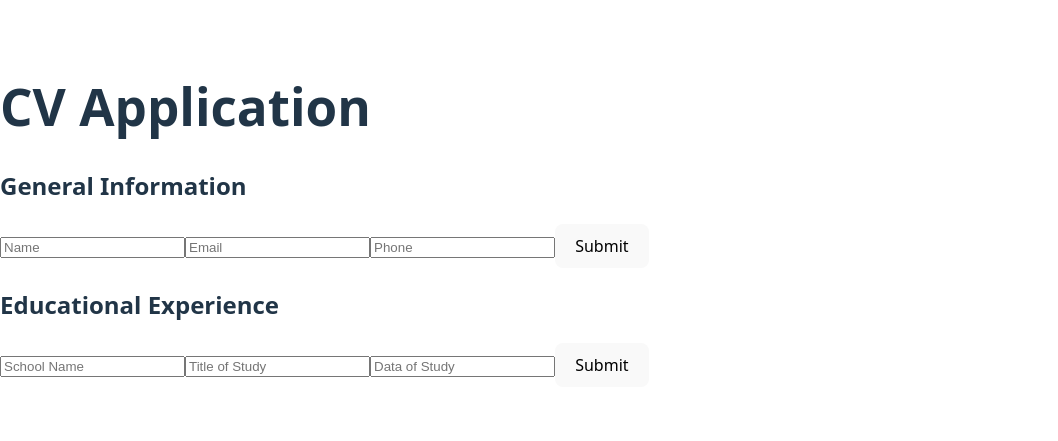
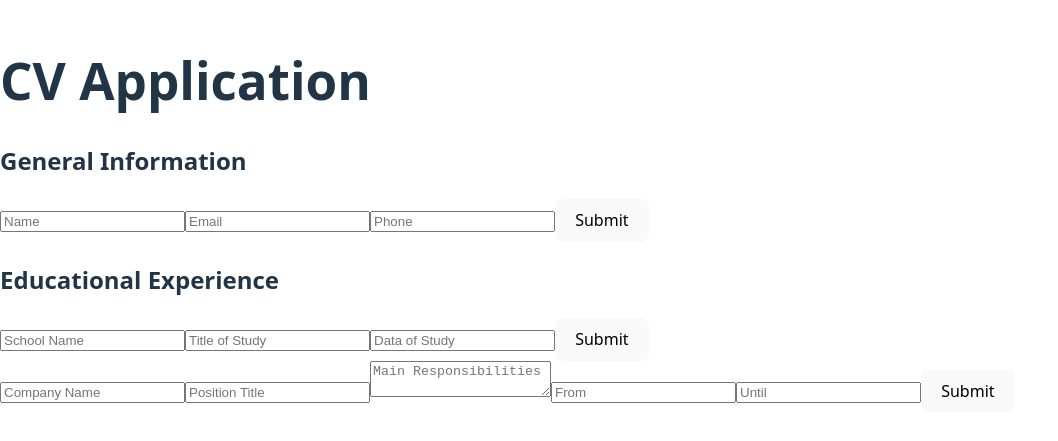
Before and after one commit to ENAwareness/cv-app, a React (Vite) app: page / in a window 1280 px wide. Shown: the part 185-626 px from the top of the page, without its empty margins (0-1058 px from the left). Built offline with nearby package versions, Linux system fonts and the light colour scheme.

Commit message:
Add practical experience section to application
- Created form fields for company name, position title, main responsibilities, and employment dates.

```diff
--- a/src/App.jsx
+++ b/src/App.jsx
@@ -1,5 +1,6 @@
 import GeneralInfoForm from './components/GeneralInfoForm';
 import EducationForm from './components/EducationForm';
+import ExperienceForm from './components/ExperienceForm';
 
 function App() {
   return (
@@ -7,6 +8,7 @@ function App() {
       <h1>CV Application</h1>
       <GeneralInfoForm />
       <EducationForm />
+      <ExperienceForm />
     </div>
   );
 }
--- a/src/components/EducationForm.jsx
+++ b/src/components/EducationForm.jsx
@@ -47,7 +47,7 @@ export default function EducationForm() {
           value={info.data}
           onChange={handleChange}
         />
-        <button onClick={handleSubmit}>Submit</button>
+        <button type="submit">Submit</button>
       </form>
     );
   } else {
--- a/src/components/ExperienceForm.jsx
+++ b/src/components/ExperienceForm.jsx
@@ -0,0 +1,79 @@
+import { useState } from 'react';
+
+export default function ExperienceForm() {
+  const [isEditing, setIsEditing] = useState(true);
+  const [info, setInfo] = useState({
+    company: '',
+    position: '',
+    responsibilities: '',
+    dataFrom: '',
+    dataUntil: ''
+  });
+
+  function handleChange(e) {
+    const { name, value } = e.target;
+    setInfo((prev) => ({ ...prev, [name]: value }));
+  }
+
+  function handleSubmit(e) {
+    e.preventDefault();
+    setIsEditing(false);
+  }
+
+  function handleEdit() {
+    setIsEditing(true);
+  }
+
+  if (isEditing) {
+    return (
+      <form onSubmit={handleSubmit}>
+        <input
+          type="text"
+          name="company"
+          placeholder="Company Name"
+          value={info.company}
+          onChange={handleChange}
+        />
+        <input
+          type="text"
+          name="position"
+          placeholder="Position Title"
+          value={info.position}
+          onChange={handleChange}
+        />
+        <textarea
+          name="responsibilities"
+          placeholder="Main Responsibilities"
+          value={info.responsibilities}
+          onChange={handleChange}></textarea>
+        <input
+          type="data"
+          name="dataFrom"
+          placeholder="From"
+          value={info.dataFrom}
+          onChange={handleChange}
+        />
+        <input
+          type="data"
+          name="dataUntil"
+          placeholder="Until"
+          value={info.dataUntil}
+          onChange={handleChange}
+        />
+        <button type="submit">Submit</button>
+      </form>
+    );
+  } else {
+    return (
+      <div>
+        <h2>Practical Experience</h2>
+        <p>Company: {info.company}</p>
+        <p>Position: {info.position}</p>
+        <p>Responsibilities: {info.responsibilities}</p>
+        <p>From: {info.dataFrom}</p>
+        <p>Until: {info.dataUntil}</p>
+        <button onClick={handleEdit}>Edit</button>
+      </div>
+    );
+  }
+}
```
